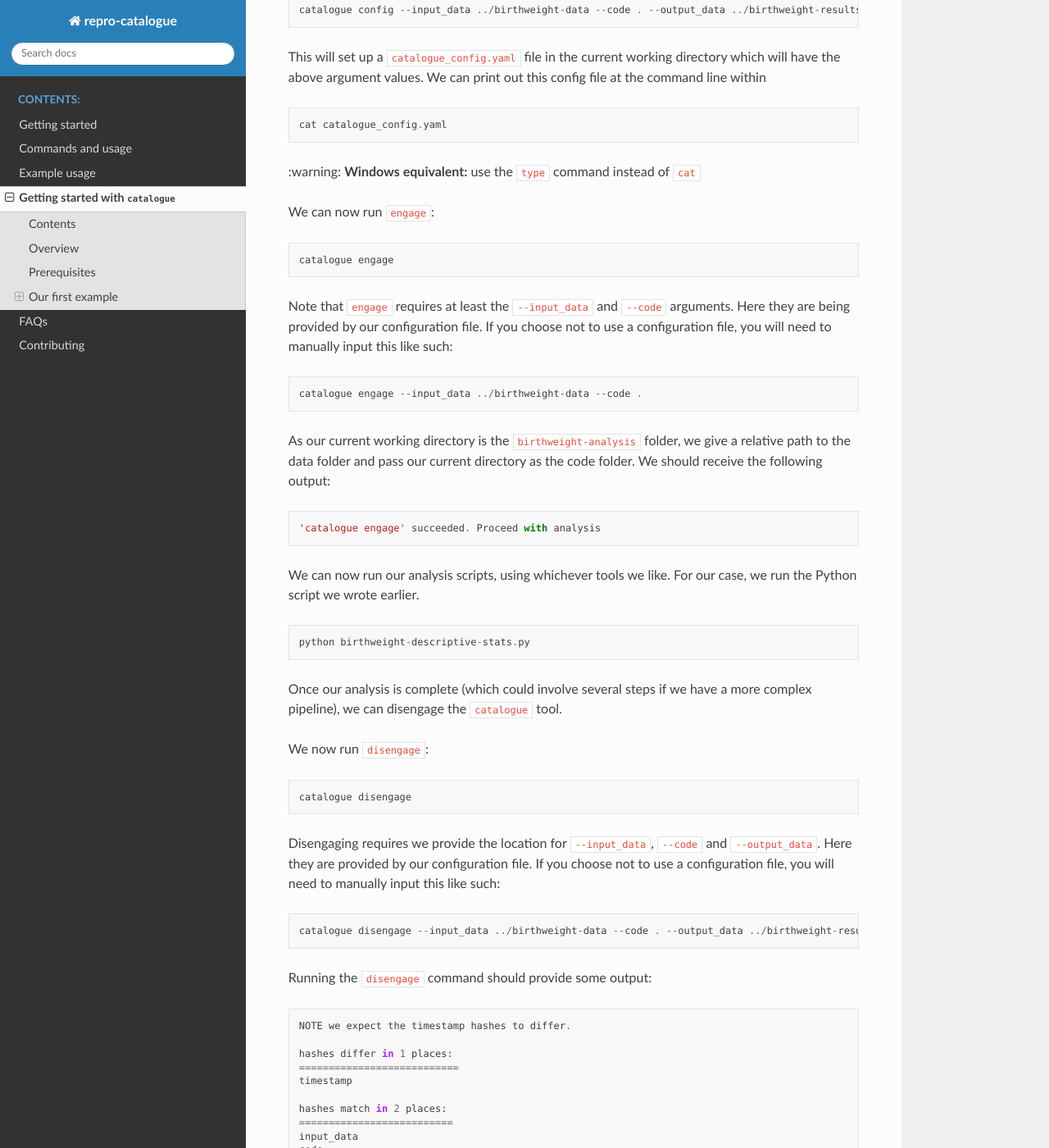
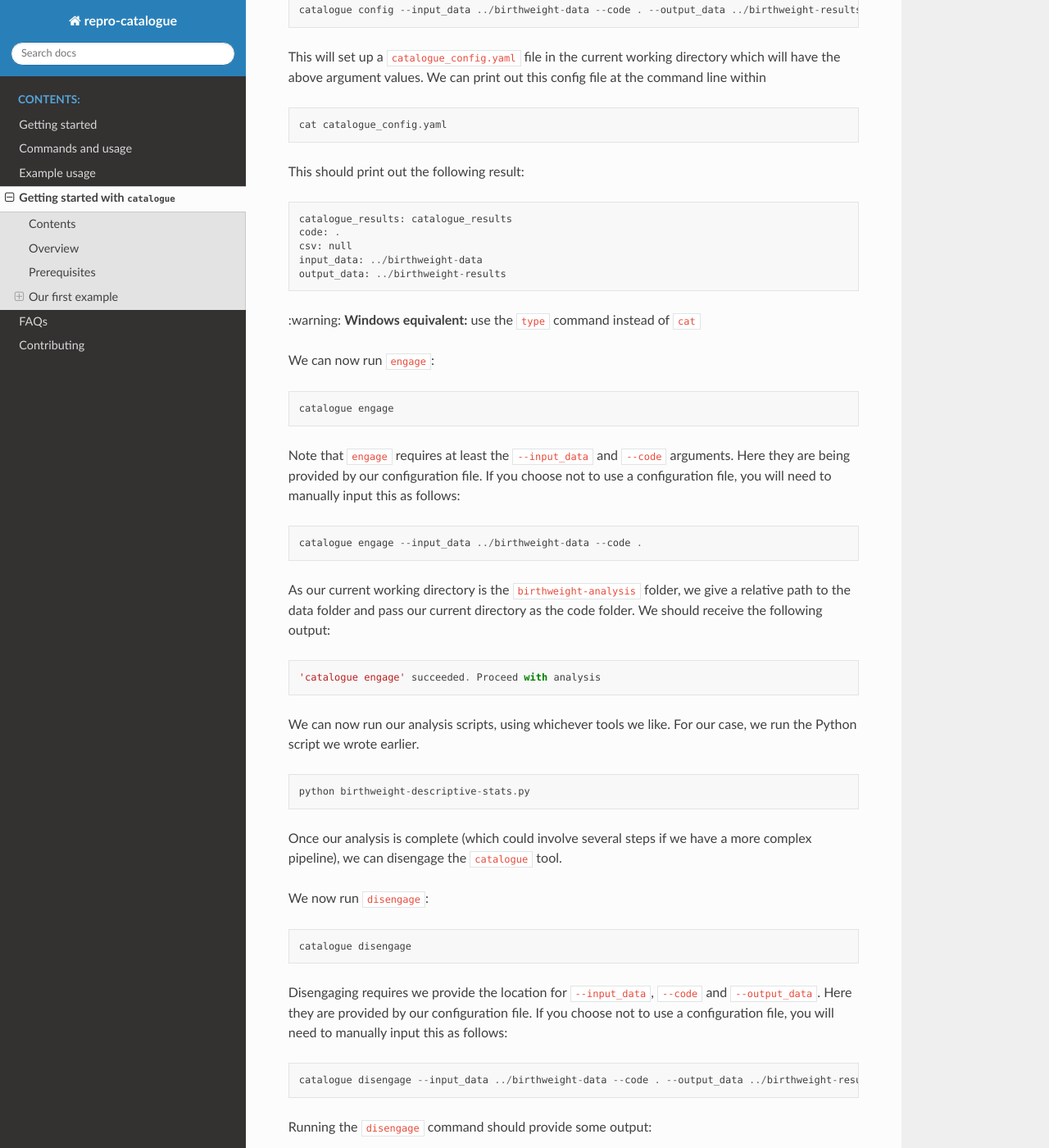
Before and after one commit to alan-turing-institute/repro-catalogue, a Sphinx documentation site: the page built from docs/example.md, in a window 1280 px wide and 1400 px high, scrolled down 5708 px. Shown: the whole window at 82% size. Built offline with Sphinx 7.4.7 and the Read the Docs theme 2.0.0, drawn with Linux system fonts in a browser that asks for light colours; the version number could not be read and is left out.

````diff
--- a/docs/example.md
+++ b/docs/example.md
@@ -224,6 +224,17 @@ We can print out this config file at the command line within
 cat catalogue_config.yaml
 ```
 
+This should print out the following result:
+
+```
+catalogue_results: catalogue_results
+code: .
+csv: null
+input_data: ../birthweight-data
+output_data: ../birthweight-results
+
+```
+
 :warning: **Windows equivalent:** use the `type` command instead of `cat`
 
 We can now run `engage`:
@@ -233,7 +244,7 @@ catalogue engage
 ```
 
 Note that `engage` requires at least the `--input_data` and `--code` arguments. Here they are being provided by our configuration file.
-If you choose not to use a configuration file, you will need to manually input this like such:
+If you choose not to use a configuration file, you will need to manually input this as follows:
 
 ```
 catalogue engage --input_data ../birthweight-data --code .
@@ -260,7 +271,7 @@ catalogue disengage
 ```
 
 Disengaging requires we provide the location for `--input_data`, `--code` and `--output_data`. Here they are provided by our configuration file.
-If you choose not to use a configuration file, you will need to manually input this like such:
+If you choose not to use a configuration file, you will need to manually input this as follows:
 
 ```
 catalogue disengage --input_data ../birthweight-data --code . --output_data ../birthweight-results
````
Also changed, not shown: docs/3.commands_and_usage.md (+4 -4 lines).
